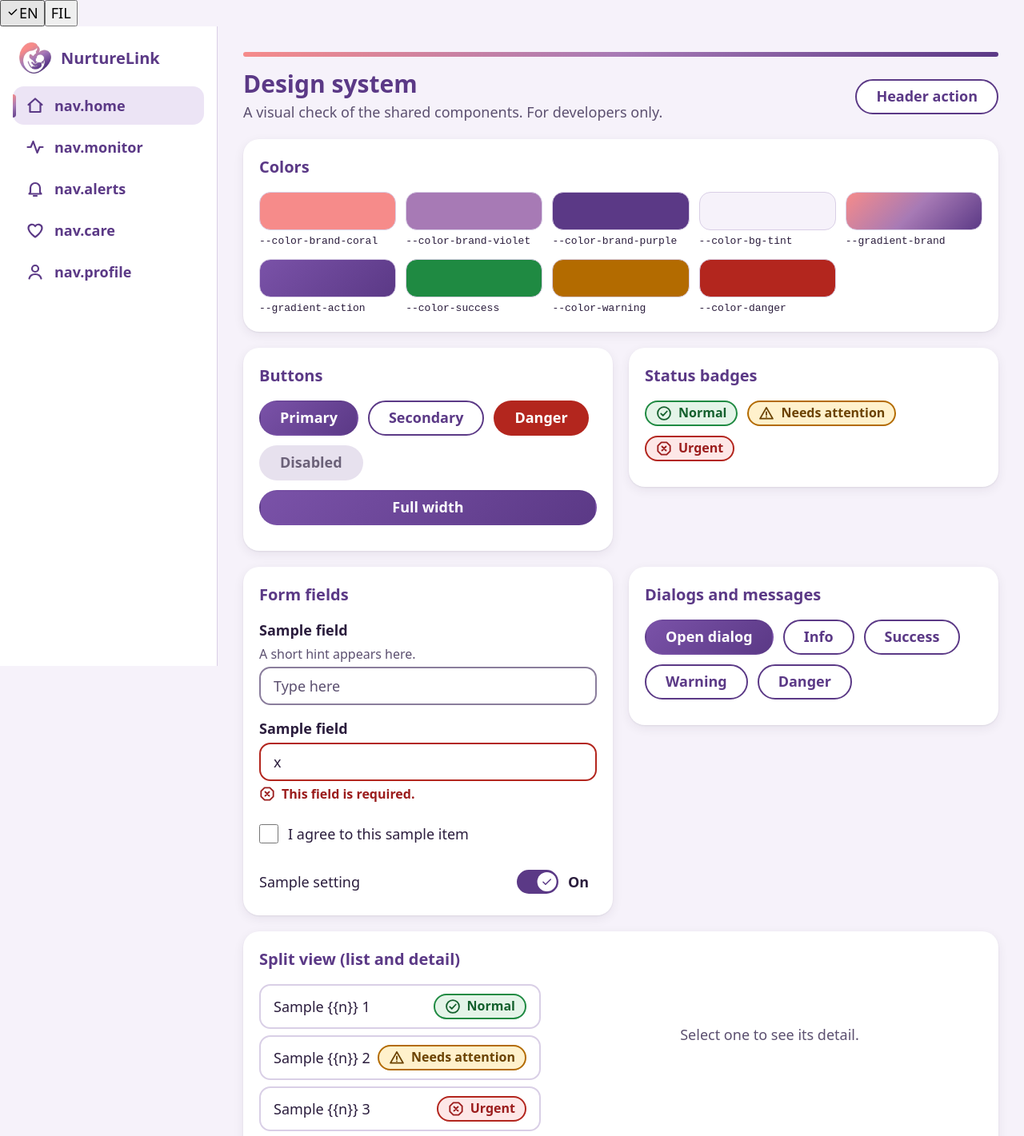
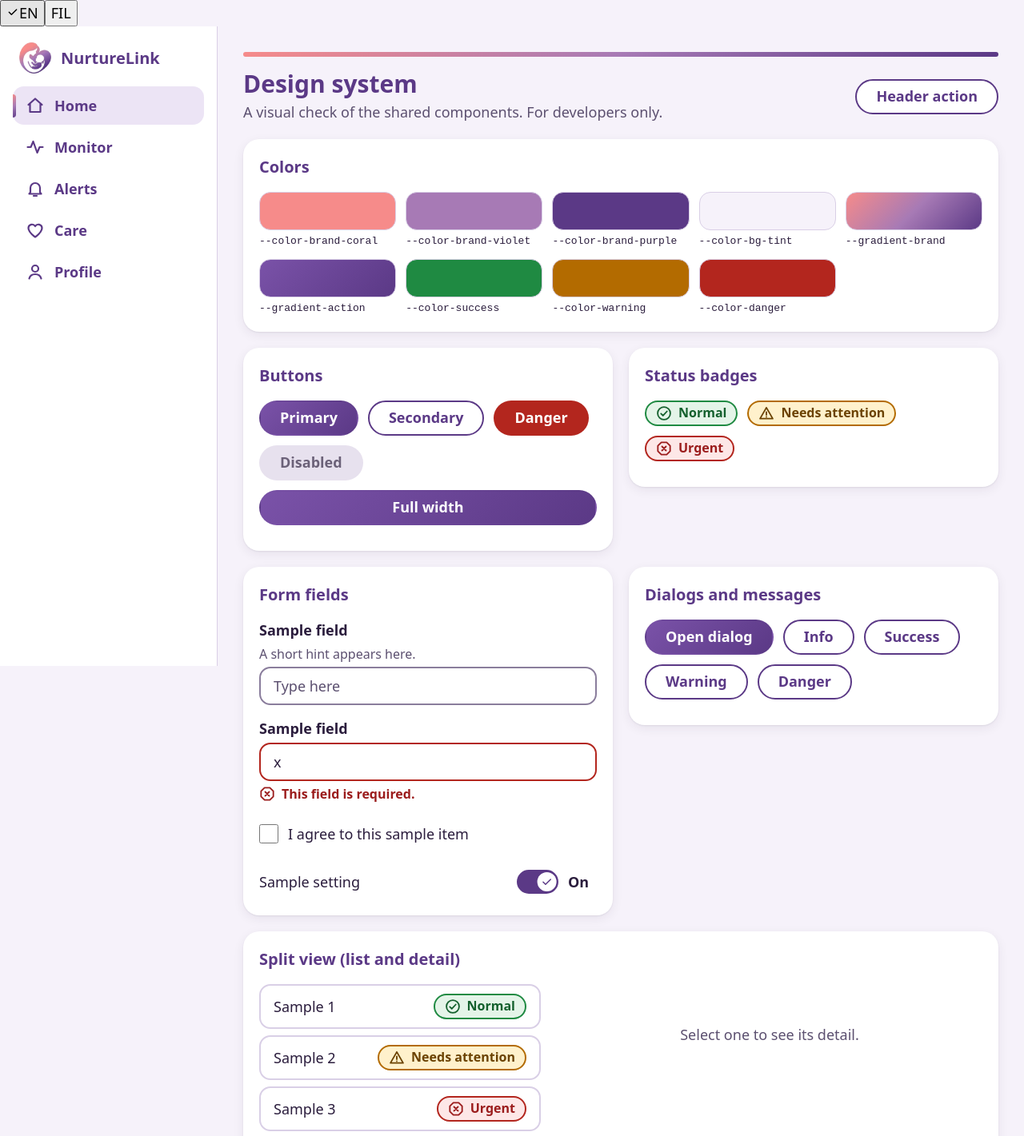
Before and after one commit to kyancurvey/NurtureLink_1.0, a React (Vite) app: page /#/design in a window 1280 px wide. Shown: the top 1421 px of the page at 80% size. Built offline with nearby package versions, Linux system fonts and the light colour scheme; no server answers.

Commit message:
Add files via upload

```diff
--- a/src/features/design/DesignPage.jsx
+++ b/src/features/design/DesignPage.jsx
@@ -7,14 +7,14 @@ import {
 import { AppShell, SplitView } from '../../components/layout/index.js'
 
 // Visual check page at /#/design. Developer tool: remove or hide before release.
-// Text is shown through i18n keys (placeholders until step 1.3). CSS variable
-// names in the swatches are technical identifiers, not UI copy.
+// All text comes from the locale files (common:design.*). CSS variable names in
+// the swatches are technical identifiers, not UI copy.
 const TABS = [
-  { to: '/design', end: true, labelKey: 'nav.home', icon: <HomeIcon /> },
-  { to: '/design/monitor', labelKey: 'nav.monitor', icon: <ActivityIcon /> },
-  { to: '/design/alerts', labelKey: 'nav.alerts', icon: <BellIcon /> },
-  { to: '/design/care', labelKey: 'nav.care', icon: <HeartIcon /> },
-  { to: '/design/profile', labelKey: 'nav.profile', icon: <UserIcon /> },
+  { to: '/design', end: true, labelKey: 'patient:tabs.home', icon: <HomeIcon /> },
+  { to: '/design/monitor', labelKey: 'patient:tabs.monitor', icon: <ActivityIcon /> },
+  { to: '/design/alerts', labelKey: 'patient:tabs.alerts', icon: <BellIcon /> },
+  { to: '/design/care', labelKey: 'patient:tabs.care', icon: <HeartIcon /> },
+  { to: '/design/profile', labelKey: 'patient:tabs.profile', icon: <UserIcon /> },
 ]
 
 const SWATCHES = [
@@ -121,7 +121,7 @@ export default function DesignPage() {
                       aria-pressed={selected === n}
                       onClick={() => setSelected(n)}
                     >
-                      <span>{t('design.split.item')} {n}</span>
+                      <span>{t('design.split.item', { n })}</span>
                       <StatusBadge status={['success', 'warning', 'danger', 'success'][n - 1]} />
                     </button>
                   </li>
@@ -129,7 +129,7 @@ export default function DesignPage() {
               </ul>
             }
             detail={
-              <Card title={`${t('design.split.detail')} ${selected}`}>
+              <Card title={t('design.split.detail', { n: selected })}>
                 <p>{t('design.split.body')}</p>
               </Card>
             }
```
